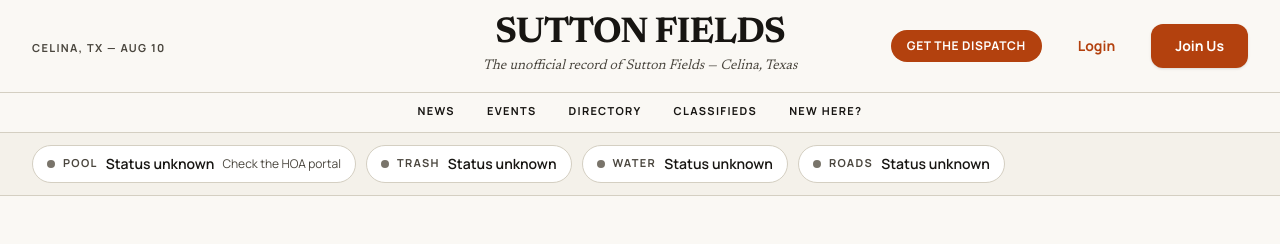
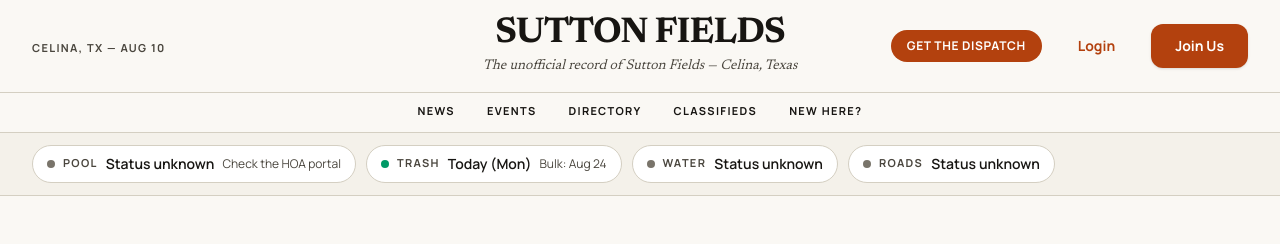
Before and after one commit to aroramit17/sutton-fields, a Next.js app: page / in a window 1280 px wide. Shown: the top 244 px of the page. Built offline with nearby package versions, Linux system fonts and the light colour scheme; no server answers; the database is empty.

Commit message:
feat: computed trash-day chip from CWD Monday schedule + bulk calendar

```diff
--- a/src/components/home/TheBoard.tsx
+++ b/src/components/home/TheBoard.tsx
@@ -1,6 +1,7 @@
 import { getBoardStatus, type BoardChip, type BoardKey } from "@/actions/board";
 import { getNextSchoolEvent } from "@/actions/events";
 import { StatusChip } from "@/components/ui/StatusChip";
+import { getTrashChip } from "@/data/trash";
 
 const CHIP_ORDER: { key: BoardKey; label: string }[] = [
   { key: "pool", label: "Pool" },
@@ -10,6 +11,10 @@ const CHIP_ORDER: { key: BoardKey; label: string }[] = [
 ];
 
 function fallback(key: BoardKey): Pick<BoardChip, "value" | "tone" | "note"> {
+  // Trash is deterministic (every Monday + published bulk calendar), so its
+  // default is computed rather than "unknown"; an admin row still overrides
+  // it for holiday-shift weeks.
+  if (key === "trash") return getTrashChip();
   return {
     value: "Status unknown",
     tone: "unknown",
--- /dev/null
+++ b/src/data/trash.ts
@@ -0,0 +1,52 @@
+// Sutton Fields trash schedule (Community Waste Disposal via City of Celina).
+// Regular pickup: every Monday. Bulk/brush pickup: alternating Mondays below,
+// read off the CWD 2026 collection calendar (Sutton Fields = MONDAY zone,
+// blue calendar weeks). Provided by the site owner from the printed calendar,
+// Aug 2026. Extend this list when CWD publishes the next calendar year.
+// The Board's trash chip computes from this; an admin board_status row for
+// "trash" overrides it (for holiday shifts like Thanksgiving/Christmas).
+
+export const BULK_PICKUP_MONDAYS = [
+  "2026-08-24",
+  "2026-09-14",
+  "2026-09-28",
+  "2026-10-12",
+  "2026-10-26",
+  "2026-11-09",
+  "2026-11-23",
+  "2026-12-14",
+  "2026-12-28",
+];
+
+function centralNow(): Date {
+  // Compute "today" in America/Chicago regardless of server timezone.
+  const parts = new Intl.DateTimeFormat("en-CA", {
+    timeZone: "America/Chicago",
+    year: "numeric",
+    month: "2-digit",
+    day: "2-digit",
+  }).format(new Date());
+  return new Date(`${parts}T00:00:00Z`);
+}
+
+export function getTrashChip(): { value: string; note: string | null; tone: "ok" } {
+  const today = centralNow();
+  // Next Monday (or today, if today is Monday — pickup day itself).
+  const dow = today.getUTCDay(); // 0 Sun .. 6 Sat
+  const daysUntilMonday = dow === 1 ? 0 : (8 - dow) % 7;
+  const nextPickup = new Date(today);
+  nextPickup.setUTCDate(today.getUTCDate() + daysUntilMonday);
+
+  const nextBulk = BULK_PICKUP_MONDAYS.map((d) => new Date(`${d}T00:00:00Z`)).find(
+    (d) => d >= today
+  );
+
+  const fmt = (d: Date) =>
+    d.toLocaleDateString("en-US", { month: "short", day: "numeric", timeZone: "UTC" });
+
+  return {
+    value: daysUntilMonday === 0 ? "Today (Mon)" : `Mon ${fmt(nextPickup)}`,
+    note: nextBulk ? `Bulk: ${fmt(nextBulk)}` : null,
+    tone: "ok",
+  };
+}
```
